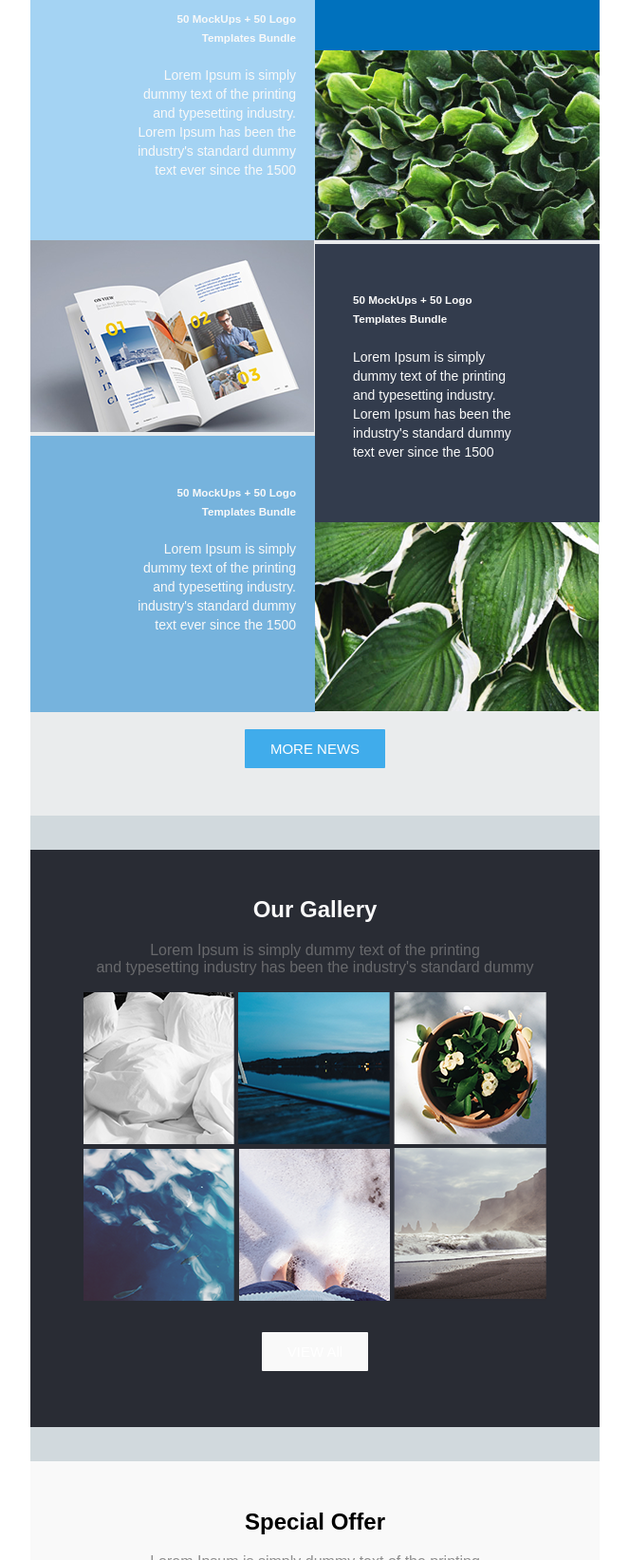
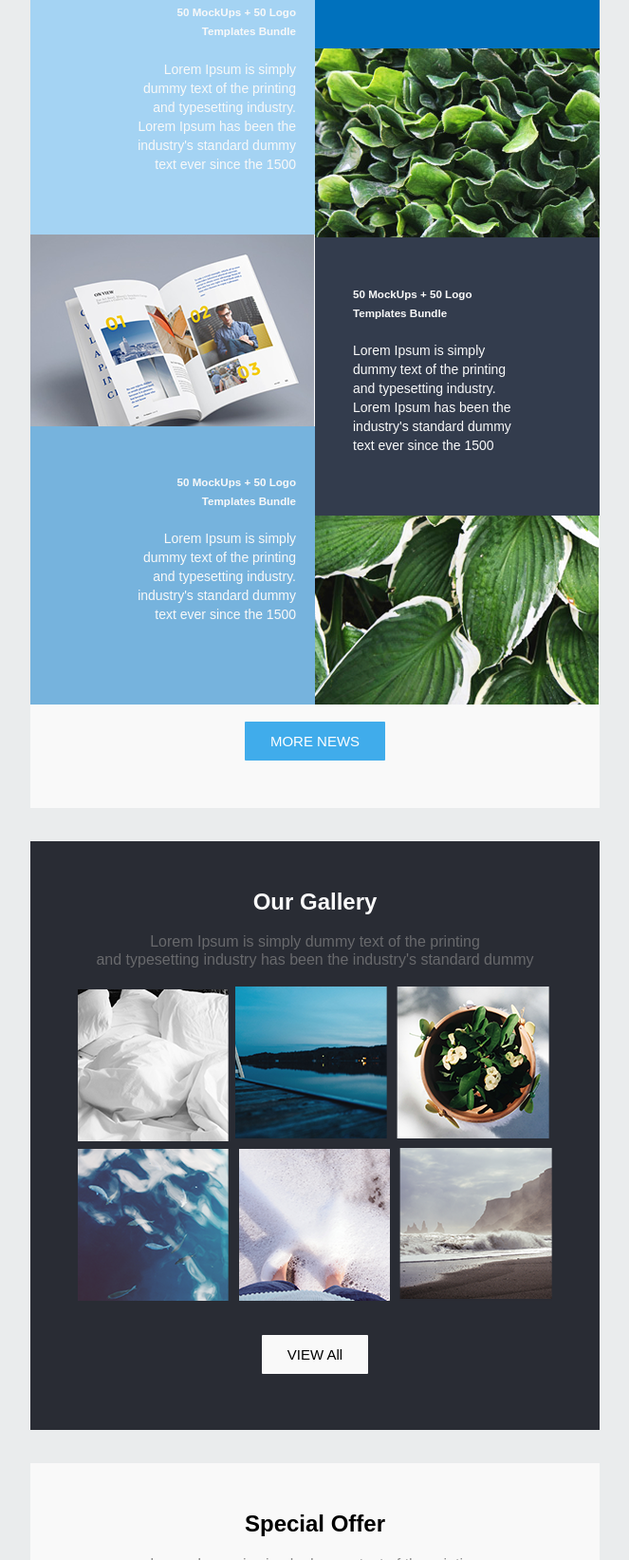
Before and after one commit to JLedezmaC/Markup-html-, a website: page index.html in a window 1280 px wide. Shown: the part 1157-2800 px from the top of the page at 95% size, without its empty margins (308-971 px from the left). Drawn offline with Linux system fonts and the light colour scheme.

Commit message:
Agrego cambios en los margenes de la tarea

```diff
--- a/sass/components/_footer.scss
+++ b/sass/components/_footer.scss
@@ -12,7 +12,7 @@
 }
 
 .fourth-button{
-    @include ancords;
+    @include ancords1;
     background-color:$gray-color;;
 }
 .boton-azul{
@@ -29,16 +29,16 @@
     text-align: $align;
 }
 
-.forth-images img+img{
+.fourth-images img+img{
     padding: 3px;
 }
 
 .fourth-part{
-    border-top:$border;
+    margin-top: 35px;
 }
 
 .fifth-part{
-    border-top: $border;
+    margin-top: 35px;
     background-color: $gray-color;;
     padding-bottom: 80px;
 }
--- a/sass/components/_main-content.scss
+++ b/sass/components/_main-content.scss
@@ -1,3 +1,7 @@
+body{
+    background-color: #eaeced;
+}
+
 html{
     font-family: Arial, Helvetica, sans-serif;
     font-size: 16px;
@@ -22,7 +26,11 @@ html{
 
 .background-white{
     background-color: $gray-color;
-    border-bottom: 36px solid #d1d9dd;
+    margin-bottom: 35px;
+}
+
+.background-white3 img {
+    display: block;
 }
 
 .first-part{
@@ -51,6 +59,8 @@ html{
 
 .second-part{
     padding-bottom: 80px;
+    background-color: #f9f9f9;
+    margin-bottom: 35px;
 }
 .second-part h2{
     text-align: $align;
@@ -71,7 +81,7 @@ html{
 }
 
 .background-white3{
-    border-top:$border;
+    background-color: #f9f9f9;
     padding-bottom: 60px;
 }
 
@@ -124,7 +134,7 @@ html{
     background-color: #76b3dd;
     color: $gray-color;;
     width: $width-content;
-    padding: 30px 20px 68px 40px;
+    padding: 30px 20px 71px 40px;
     line-height:20px;
     font-size: 0.875rem;
     text-align: $float-R;
--- a/sass/components/_mixin.scss
+++ b/sass/components/_mixin.scss
@@ -6,6 +6,14 @@
     font-size: 0.937rem;
 }
 
+@mixin ancords1 {
+    text-decoration: none;
+    color: black;
+    border-radius: 1px;
+    padding: 12px 27px 12px 27px;
+    font-size: 0.937rem;
+}
+
 @mixin name {
 
 }
```
Also changed, not shown: css/styles.css.
